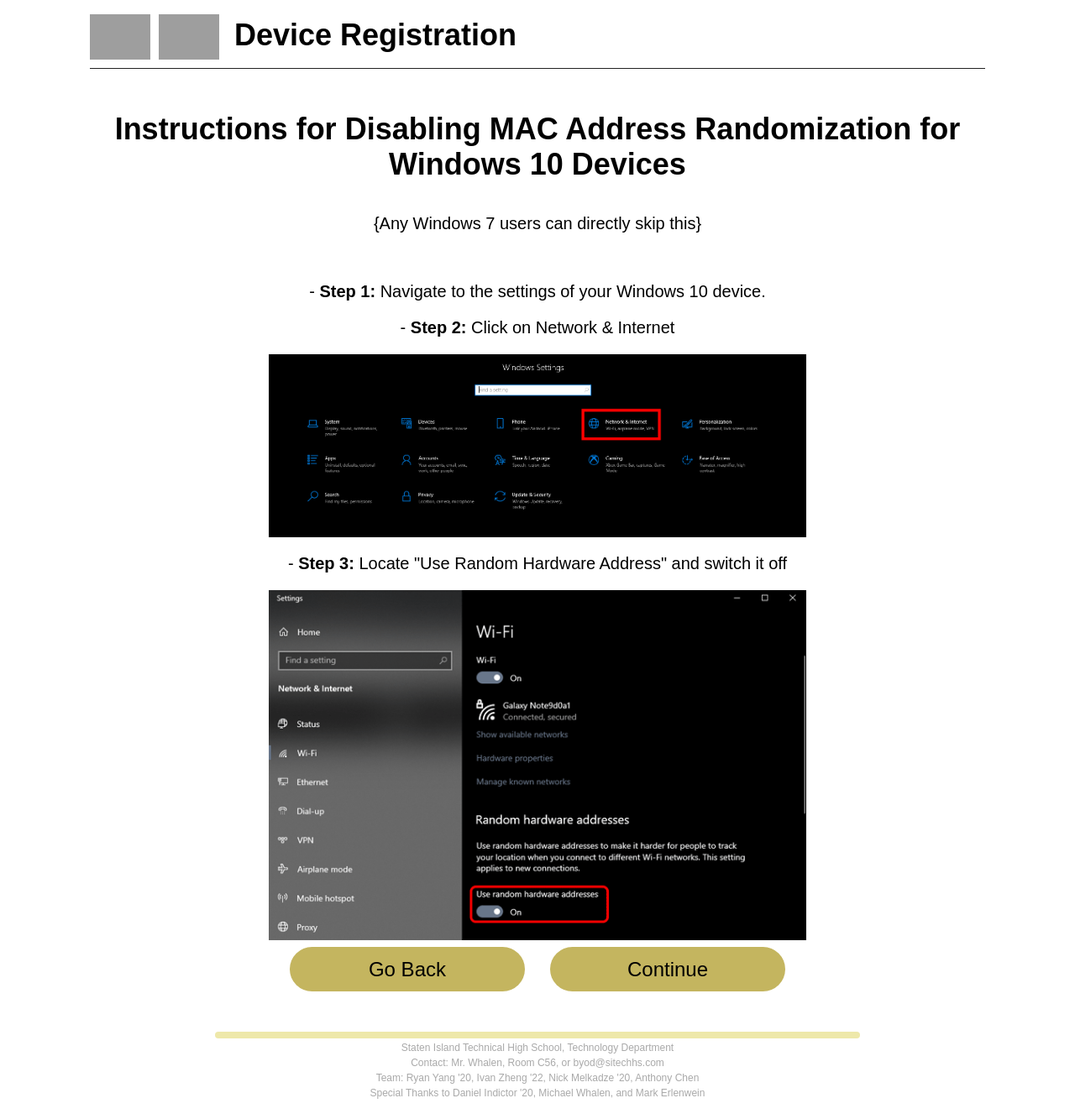
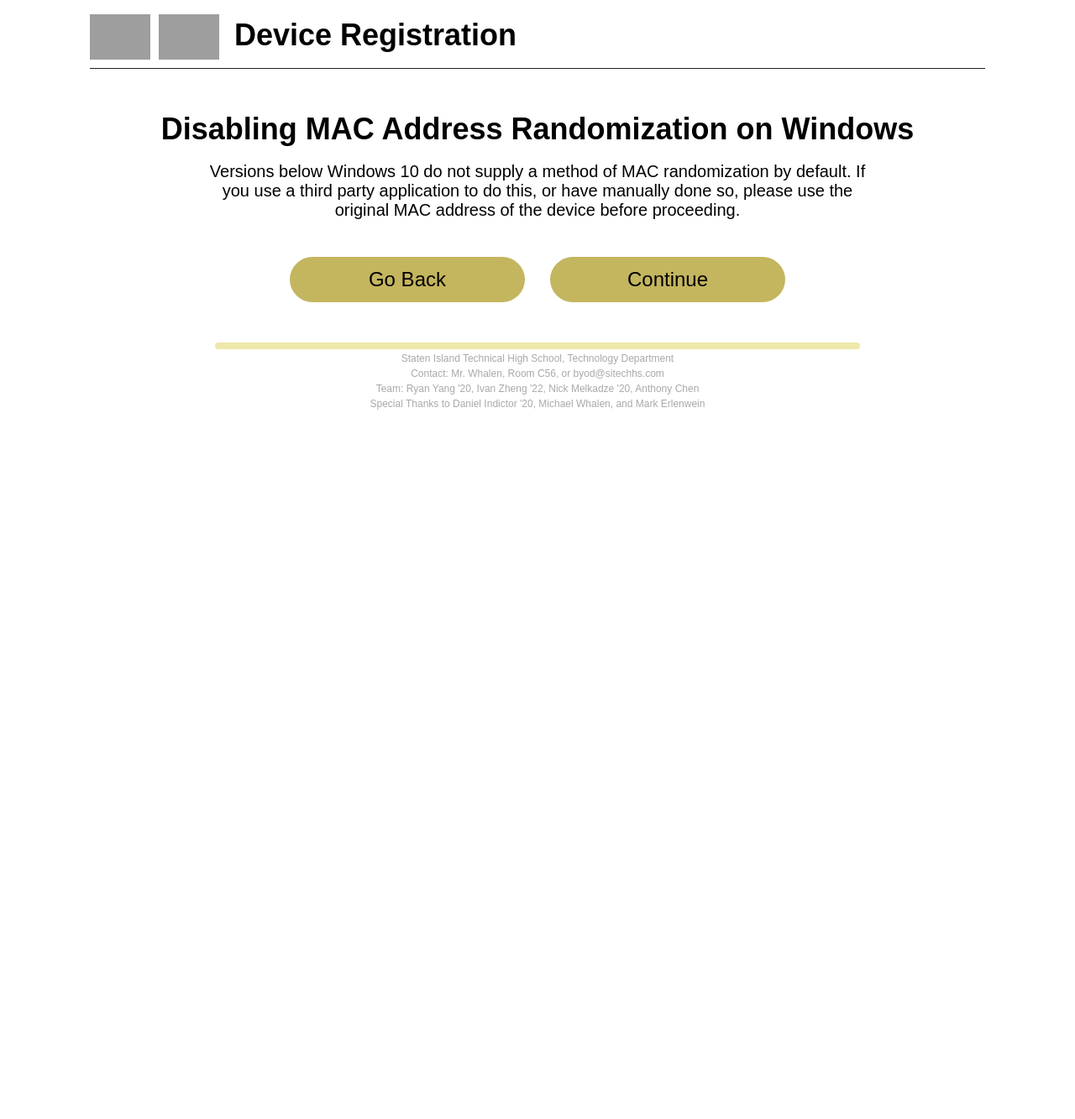
Before and after one commit to abitblue/automactic, a Django app: page /instructions/?os=windows&versioncheck=left in a window 1280 px wide. Shown: the whole page at 84% size. After the commit the page ends 488 px from the top, so only its background shows below. Run offline with Django 3.2, Linux system fonts and the light colour scheme; parts of the project's set-up code (start-up, migrations or seed data) failed here and were passed over; grey boxes are pictures that could not be loaded.

Commit message:
Homepage now breaks out the instructions after asking for the version

```diff
--- a/login/views/homepage.py
+++ b/login/views/homepage.py
@@ -27,10 +27,20 @@ class Instructions(View):
 
     def get(self, request: HttpRequest, *args, **kwargs):
         device_os = request.GET.get('os', None)
+        versioncheck = request.GET.get('versioncheck', None)
 
-        if device_os is None:
-            return render(request, self.template_name)
+        if versioncheck not in ['left', 'right', None]:
+            return redirect(reverse('instructions'))
+
+        verbose_os_name_nodefault = {
+            'windows': 'Versions below Windows 10 do not',
+            'mac': 'macOS does not',
+            'android': 'Versions below Android 10 do not',
+            'ios': 'Versions below iOS/iPadOS 14 do not',
+        }.get(device_os, 'Your device does not')
 
         return render(request, self.template_name, {
             'device_os': device_os,
+            'version_check': versioncheck,
+            'verbose_os_name_nodefault': verbose_os_name_nodefault
         })
--- /dev/null
+++ b/templates/device_instructions/bottombuttons.html
@@ -0,0 +1,4 @@
+{% load static %}
+<br>
+<a href="{% url 'instructions' %}"><button class="button"><span class="buttonSpan">Go Back</span></button></a>
+<a href="{% url 'index' %}"><button class="button"><span class="buttonSpan">Continue</span></button></a>
--- /dev/null
+++ b/templates/device_instructions/nodefault.html
@@ -0,0 +1,5 @@
+<div class="innerWidth2 bodyText">
+    {{ verbose_os_name_nodefault }} supply a method of MAC randomization by default.
+    If you use a third party application to do this, or have manually done so, please use the original MAC
+    address of the device before proceeding.
+</div>
--- a/templates/device_instructions/windows.html
+++ b/templates/device_instructions/windows.html
@@ -1,10 +1,26 @@
 {% load static %}
-<header class="headerText">Instructions for Disabling MAC Address Randomization for Windows 10 Devices</header>
-<p class="bodyText">{Any Windows 7 users can directly skip this}</p>
 
-<br>
-<p class="bodyText">- <b>Step 1:</b> Navigate to the settings of your Windows 10 device.</p>
-<p class="bodyText">- <b>Step 2:</b> Click on Network & Internet</p>
-<img class="instructions-img" src="{% static 'instructions/settings_windows.jpg' %}" alt="windows 10 network and internet settings">
-<p class="bodyText">- <b>Step 3:</b> Locate "Use Random Hardware Address" and switch it off</p>
-<img class="instructions-img" src="{% static 'instructions/random_mac_address.png' %}" alt="location of private address setting toggle">
+<header class="headerText">Disabling MAC Address Randomization on Windows</header>
+{% if not version_check %}
+    <h1>What version of Windows are you using?</h1>
+    <p class="bodyText">You can check by running <i>"winver"</i> from the search box.</p>
+    <a href="{% url 'instructions' %}?os=windows&versioncheck=left"><button class="button"><span class="buttonSpan">Windows 8.1 or lower</span></button></a>
+    <a href="{% url 'instructions' %}?os=windows&versioncheck=right"><button class="button"><span class="buttonSpan">Windows 10 or higher</span></button></a>
+{% else %}
+
+    {% if version_check == "left" %}
+        {% include 'device_instructions/nodefault.html' %}
+
+    {% else %} {# version_check == "right" #}
+        <p class="bodyText">- <b>Step 1:</b> Navigate to the settings of your Windows 10 device.</p>
+        <p class="bodyText">- <b>Step 2:</b> Click on Network & Internet</p>
+        <img class="instructions-img" src="{% static 'instructions/settings_windows.jpg' %}" alt="windows 10 network and internet settings">
+        <p class="bodyText">- <b>Step 3:</b> Locate "Use Random Hardware Address" and switch it off</p>
+        <img class="instructions-img" src="{% static 'instructions/random_mac_address.png' %}" alt="location of private address setting toggle">
+
+    {% endif %}
+
+    <br>
+    {% include 'device_instructions/bottombuttons.html' %}
+
+{% endif %}
--- a/templates/instructions.html
+++ b/templates/instructions.html
@@ -11,21 +11,13 @@
         <span class="headerText">I am using...</span>
         <br>
 
-        <a href="{% url 'instructions' %}?os=windows">
-            <button class="button"><span class="buttonSpan">Windows</span></button>
-        </a>
+        <a href="{% url 'instructions' %}?os=windows"><button class="button"><span class="buttonSpan">Windows</span></button></a>
         <br>
-        <a href="{% url 'instructions' %}?os=mac">
-            <button class="button"><span class="buttonSpan">Macintosh</span></button>
-        </a>
+        <a href="{% url 'instructions' %}?os=mac"><button class="button"><span class="buttonSpan">Macintosh</span></button></a>
         <br>
-        <a href="{% url 'instructions' %}?os=ios">
-            <button class="button"><span class="buttonSpan">iOS / iPadOS</span></button>
-        </a>
+        <a href="{% url 'instructions' %}?os=ios"><button class="button"><span class="buttonSpan">iOS / iPadOS</span></button></a>
         <br>
-        <a href="{% url 'instructions' %}?os=android">
-            <button class="button2 button"><span class="buttonSpan">Android</span></button>
-        </a>
+        <a href="{% url 'instructions' %}?os=android"><button class="button2 button"><span class="buttonSpan">Android</span></button></a>
 
         <br>
         <span class="bodyText bodyTextInsignificant gray smallText">If your device type is not listed above, please ensure MAC Address randomization is disabled on your device.
@@ -36,10 +28,8 @@
         {% if device_os == "windows" %}
             {% include 'device_instructions/windows.html' %}
         {% elif device_os == 'mac' %}
-            <div class="innerWidth2 bodyText">macOS does not supply a method of MAC randomization by default.
-                If you use a third party application to do this, or have manually done so, please use the original MAC
-                address of the device before proceeding.
-            </div>
+            {% include 'device_instructions/nodefault.html' %}
+            {% include 'device_instructions/bottombuttons.html' %}
         {% elif device_os == 'ios' %}
             {% include 'device_instructions/ios.html' %}
         {% elif device_os == 'android'%}
@@ -48,10 +38,6 @@
             <span class="bodyText">Unknown device type: {{ device_os }}</span>
         {% endif %}
 
-
-        <br>
-        <a href="{% url 'instructions' %}"><button class="button"><span class="buttonSpan">Go Back</span></button></a>
-        <a href="{% url 'index' %}"><button class="button"><span class="buttonSpan">Continue</span></button></a>
     {% endif %}
 
 {% endblock %}
--- a/templates/login.html
+++ b/templates/login.html
@@ -10,7 +10,7 @@
 
             {% csrf_token %}
             <h1 class="uppercase">Sign In</h1>
-            <p class="bodyText loginText"><b>Students:</b> ID is your student ID (OSIS) number. Default token is your birthday
+            <p class="bodyText"><b>Students:</b> ID is your student ID (OSIS) number. Default token is your birthday
                 in the format <i>MMDDYYYY</i></p>
             <br>
             {% if form.errors %}
--- a/templates/success.html
+++ b/templates/success.html
@@ -6,6 +6,7 @@
 
     <h1 class="headerText">Success!</h1>
     <br>
+    <p class="bodyText errorText"><i><b>IMPORTANT:</b> Please read the following</i></p>
     <span class="bodyText"><b>Your device has been successfully registered. Here's what to do next:</b></span>
     <p class="bodyText">1) <b>Disconnect</b> from JoinForWifi</p>
     <p class="bodyText">2) Copy the following password and connect to <b>ncpsp</b></p>
```
Also changed, not shown: templates/device_instructions/android.html (+18 -14 lines), templates/device_instructions/ios.html (+20 -3 lines).
